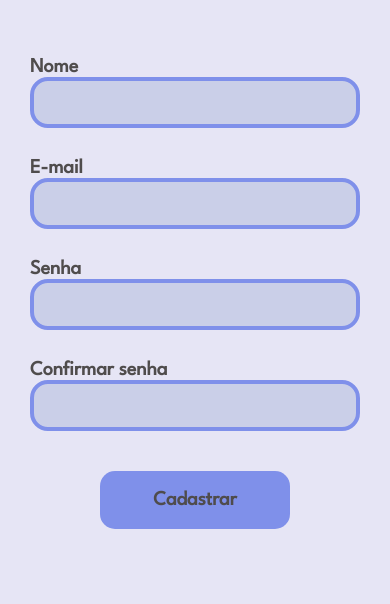
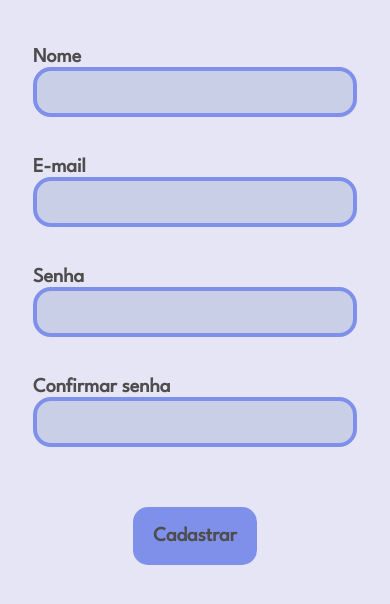
Before and after one commit to JulianaAparecidaVecchi/listup, a plain HTML site: page register.html in a window 390 px wide. Shown: the part 238-842 px from the top of the page. Drawn offline with Linux system fonts and the light colour scheme.

Commit message:
Responsividade adicionada a tela de cadastro

```diff
--- a/register.html
+++ b/register.html
@@ -16,17 +16,25 @@
     <main class="container">
         <h1 class="container__title">Cadastro</h1>
 
+        <div class="container__box">
             <label for="" class="container__lable">Nome</label>
             <input type="text" class="container__input">
+        </div>
 
+        <div class="container__box">
             <label for="" class="container__lable">E-mail</label>
             <input type="text" class="container__input">
+        </div>
 
+        <div class="container__box">
             <label for="" class="container__lable">Senha</label>
             <input type="password" class="container__input">
+        </div>
 
+        <div class="container__box">
             <label for="" class="container__lable">Confirmar senha</label>
             <input type="password" class="container__input">
+        </div>
 
         <button class="container__button">Cadastrar</button>
     </main>
--- a/src/styles/register.css
+++ b/src/styles/register.css
@@ -20,26 +20,34 @@ header img{
 .container{
     display: flex;
     flex-direction: column;
+    align-items: center;
+
+}
+
+.container__box{
+    display: flex;
+    flex-direction: column;
+    align-items: start;
+    margin:2rem 0rem;
 }
 
 .container__title{
     font-size: 4.5rem;
-    align-self: center;
     margin:3rem;
 
 }
 .container__lable{
    font-size:2rem;
-   margin: 3rem 3rem 0rem 3rem ;
 }
 
 .container__input{
     background-color: var(--input-color);
     border:4px solid var(--border-color);
     border-radius: 18px;
-    padding:1.4rem;
-    margin: 0rem 3rem ;
+    height: 4rem;
+    width:38rem;
 }
+
 
 .container__button{
     background-color: var(--button-color);
@@ -57,3 +65,11 @@ header img{
     background-color: var(--header-color);
     color:white;
 }
+/*Media Query*/
+
+@media (max-width:480px) {
+
+    .container__input{
+        width:80vw;
+    }
+}
```
Lines whose indentation alone changed are shown as unchanged.
